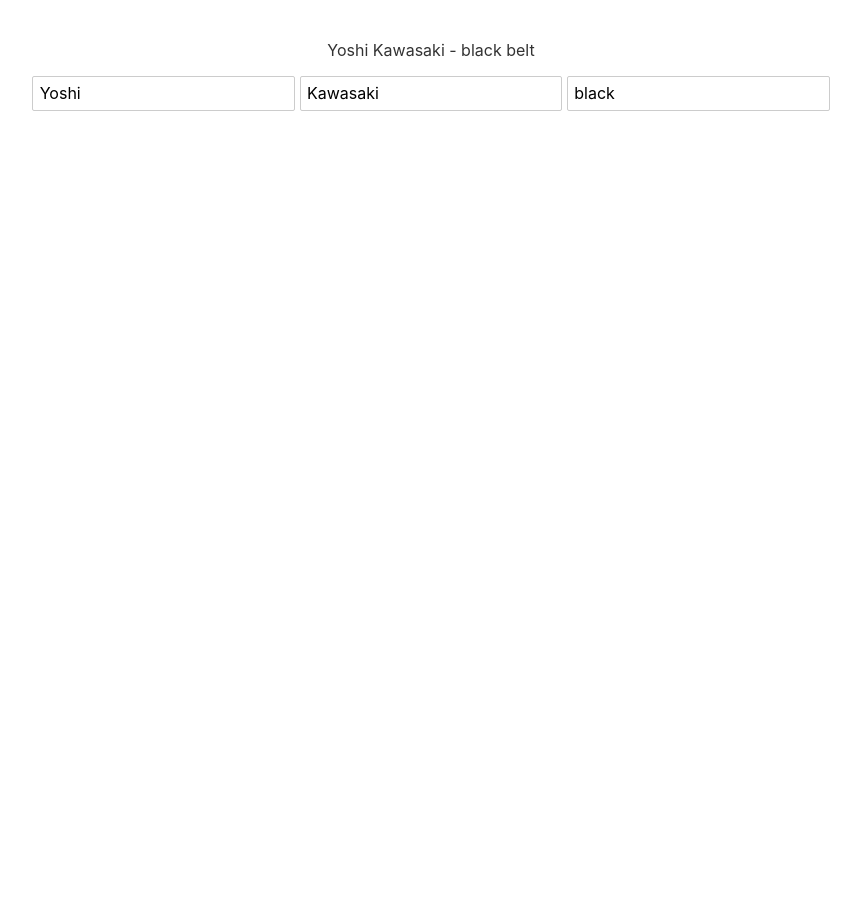
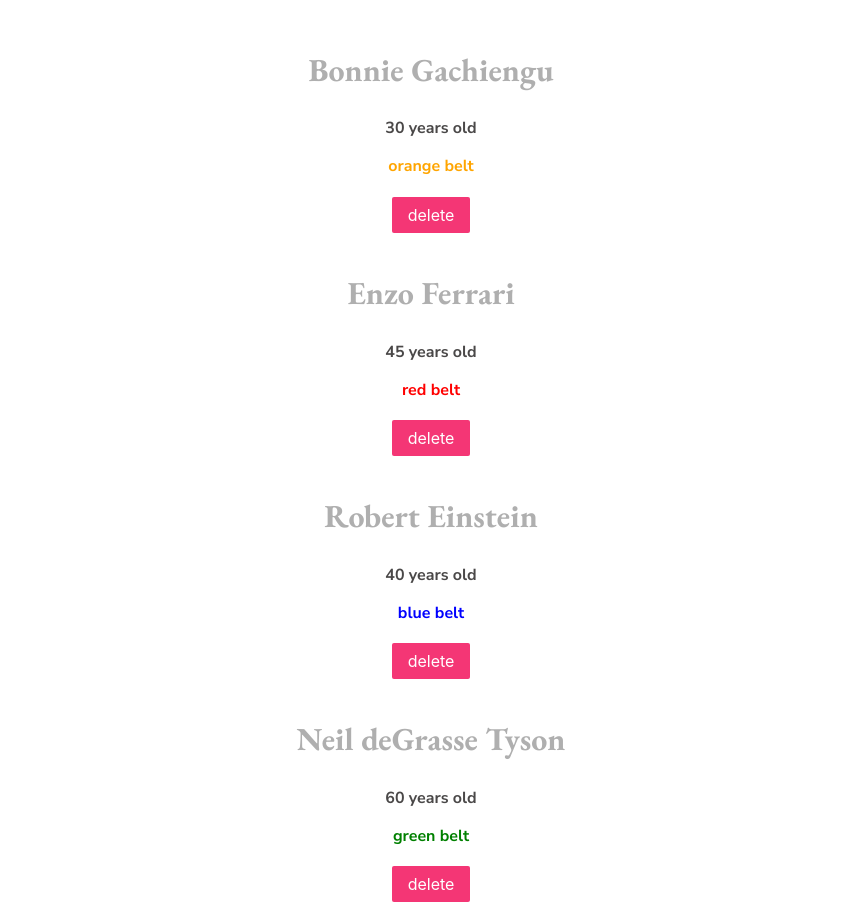
Before and after one commit to bonniegachiengu/svelteproject, a Svelte app: page / in a window 1280 px wide. Shown: the whole page, without its empty margins (209-1070 px from the left). Before the commit the page ends 800 px from the top, so only its background shows below. Built offline with nearby package versions, Linux system fonts and the light colour scheme.

Commit message:
loops & inline event handlers

```diff
--- a/public/index.html
+++ b/public/index.html
@@ -9,6 +9,9 @@
 	<link rel='icon' type='image/png' href='/favicon.png'>
 	<link rel='stylesheet' href='/global.css'>
 	<link rel='stylesheet' href='/build/bundle.css'>
+	<link rel="preconnect" href="https://fonts.googleapis.com">
+	<link rel="preconnect" href="https://fonts.gstatic.com" crossorigin>
+	<link href="https://fonts.googleapis.com/css2?family=EB+Garamond:ital,wght@0,400..800;1,400..800&family=Nunito+Sans:ital,opsz,wght@0,6..12,200..1000;1,6..12,200..1000&display=swap" rel="stylesheet">
 
 	<script defer src='/build/bundle.js'></script>
 </head>
--- a/src/App.svelte
+++ b/src/App.svelte
@@ -1,38 +1,79 @@
 <script>
-	let firstName = 'Yoshi';
-	let lastName = 'Kawasaki';
-	let beltColor = 'black';
+	let people = [
+		{ name: 'Bonnie Gachiengu', beltColor: 'orange', age: 30, id: 1 },
+		{ name: 'Enzo Ferrari', beltColor: 'red', age: 45, id: 2 },
+		{ name: 'Robert Einstein', beltColor: 'blue', age: 40, id: 3 },
+		{ name: 'Neil deGrasse Tyson', beltColor: 'green', age: 60, id: 4 }
+	];
 
-	$: fullName = `${firstName} ${lastName}`;
-	$: {
-		console.log(fullName);
-		console.log(beltColor);
+	const handleClick = (id) => {
+		// remove the last person from the array people
+		people = people.filter(person => person.id !== id);
 	}
-
 </script>
 
 <!--Component - Main content-->
 <main>
-	<p>{fullName} - {beltColor} belt</p>
-	<input type="text" bind:value={firstName}>
-	<input type="text" bind:value={lastName}>
-	<input type="text" bind:value={beltColor}> <!-- Two-way binding -->
+	{#each people as person (person.id)}
+		<div class="person">
+			<h2>{person.name}</h2>
+			<p>{person.age} years old</p>
+			<p style="color: {person.beltColor};">{person.beltColor} belt</p>
+			<button on:click={() => handleClick(person.id)}>delete</button>
+		</div>
+		{:else}
+		<p>No people to display...</p>
+	{/each}
 </main>
 
 <style>
 	main {
 		text-align: center;
-		padding: 1em;
+		padding: 0.5em;
 		max-width: 240px;
 		margin: 0 auto;
 	}
 
-	h1 {
-		color: #ff3e00;
-		text-transform: uppercase;
-		font-size: 4em;
-		font-weight: 100;
+	main h2 {
+		color: #afafaf;
+		font-family: "EB Garamond", serif;
+		font-size: 2em;
+		font-weight: 700;
 	}
+
+	main p {
+		color: #4a4848;
+		font-family: "Nunito Sans", sans-serif;
+		font-size: 1.5;
+		font-weight: 700;
+	}
+
+	.person {
+		padding: 0.2em;
+		margin: 0.2em 0;
+	}
+
+	button {
+		background-color: #f43675;
+		border: none;
+		color: white;
+		padding: 0.5em 1em;
+		text-align: center;
+		text-decoration: none;
+		display: inline-block;
+		font-size: 1em;
+		margin: 0.2em 0;
+		cursor: pointer;
+	}
+
+	button:hover {
+		background-color: #d32f5d;
+	}
+
+	button:active {
+		background-color: #ff407f;
+	}
+
 
 	@media (min-width: 640px) {
 		main {
```
Also changed, not shown: public/build/bundle.css, public/build/bundle.js, 1 other file (tests, documents, lock files or other folders).
